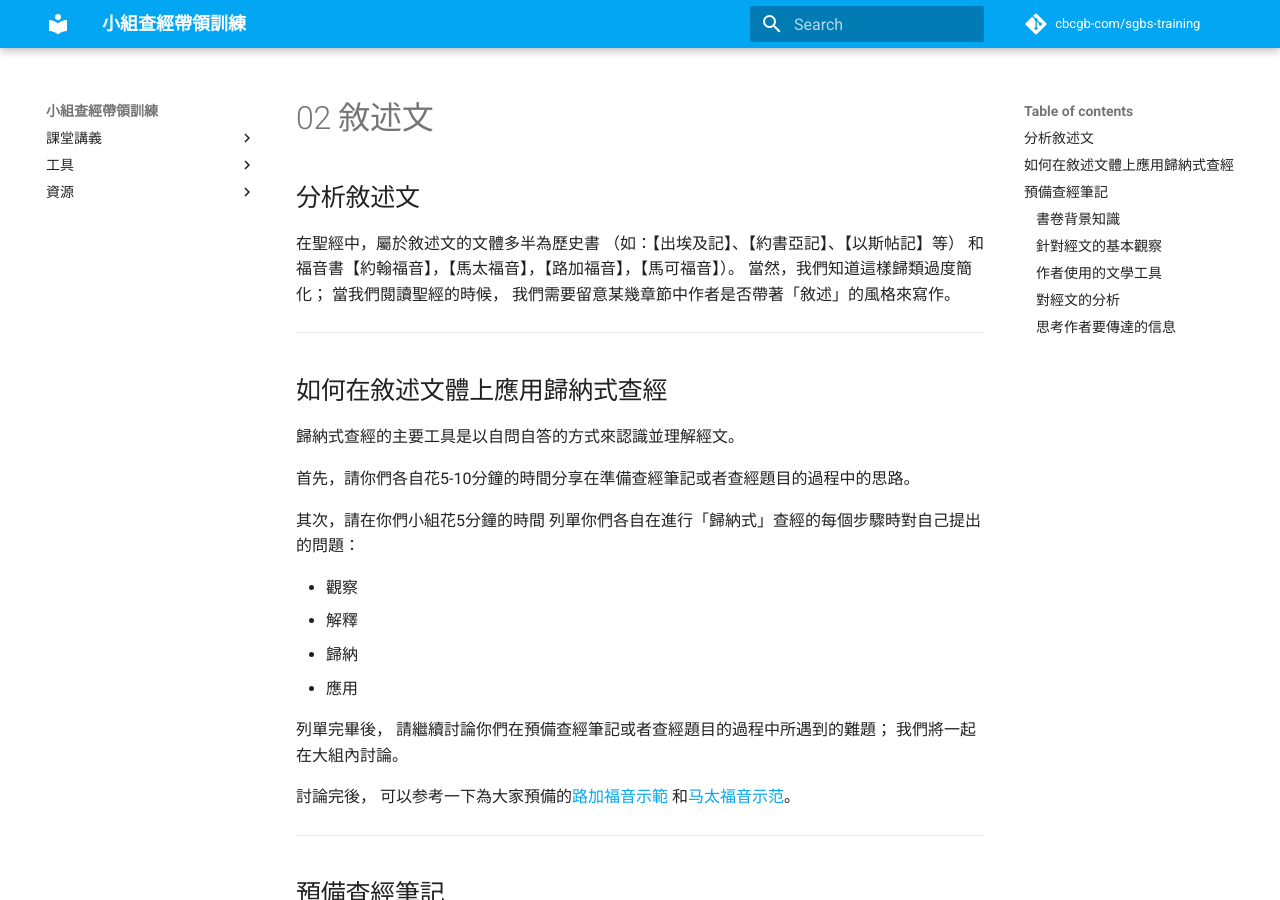
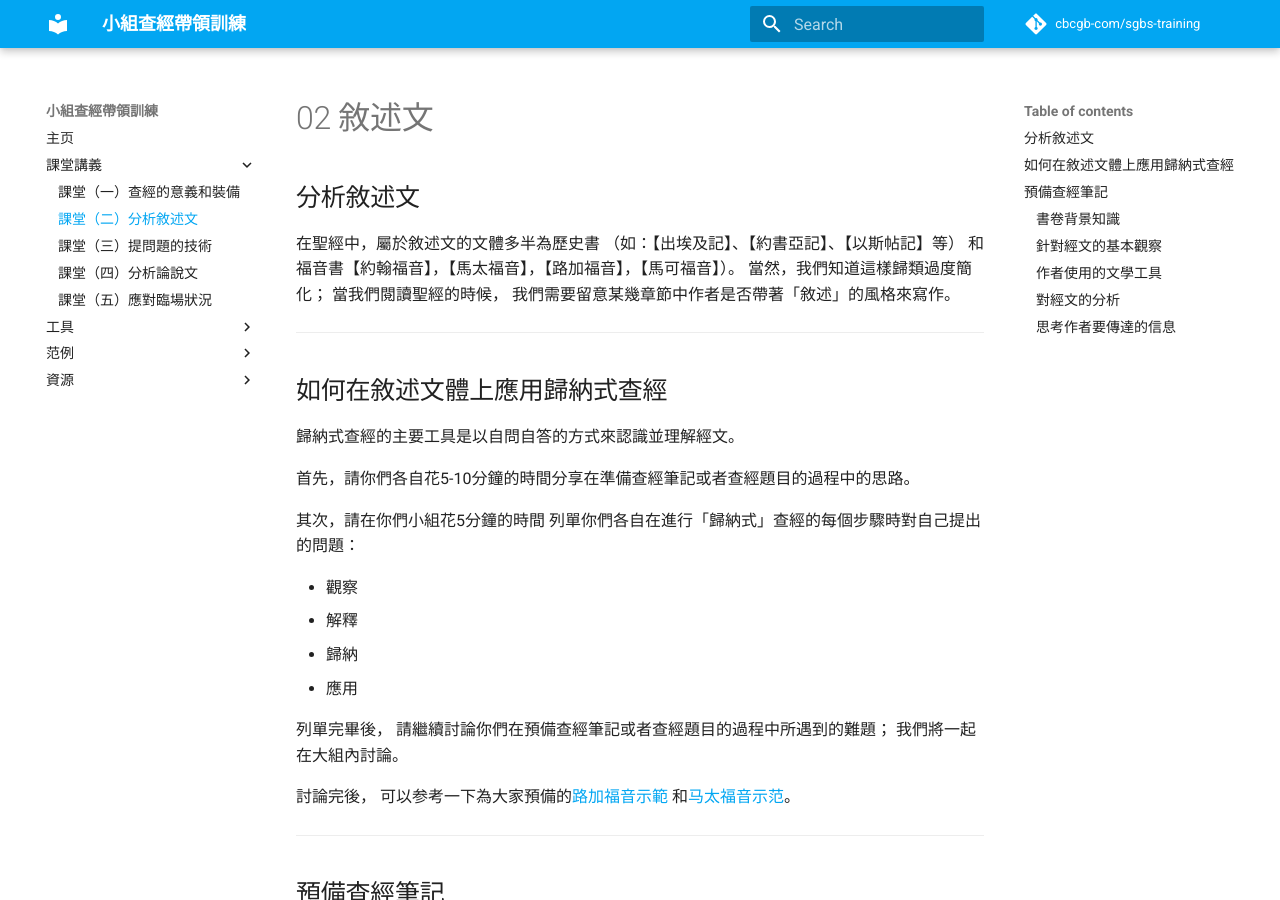
Before and after one commit to cbcgb-com/sgbs-training, an MkDocs documentation site: the page built from docs/class-notes/lesson-2-narrative.md, in a window 1280 px wide and 900 px high. Built offline with MkDocs 1.6.1 and Material for MkDocs 9.7.7, drawn with Linux system fonts in a browser that asks for light colours; comment, search, counter and statistics services are not loaded; some of the changed lines change nothing that is shown.

Commit message:
fixed some links

```diff
--- a/docs/class-notes/lesson-2-narratives.md
+++ b/docs/class-notes/lesson-2-narrative.md
@@ -30,8 +30,8 @@
 我們將一起在大組內討論。
 
 討論完後，
-可以参考一下為大家預備的[路加福音示範](./resources/luke-study-notes.md)
-和[马太福音示范](./resources/matthew-study-notes.md)。
+可以参考一下為大家預備的[路加福音示範](../examples/luke-study-notes.md)
+和[马太福音示范](../examples/matthew-study-notes.md)。
 
 -----
 
--- a/mkdocs.yml
+++ b/mkdocs.yml
@@ -11,6 +11,7 @@
   #   icon: 'library_books'
 
 nav:
+  - 主页: index.md
   - 課堂講義:
       課堂（一）查經的意義和裝備: class-notes/lesson-1-foundations.md
       課堂（二）分析敘述文: class-notes/lesson-2-narrative.md
@@ -20,6 +21,9 @@
   - 工具:
       论说⽂體的歸納法查經: tools/ibs-argumentation-notes.md
       敘述⽂體的歸納法查經: tools/ibs-narrative-notes.md
+  - 范例:
+      - 路加福音笔记: examples/luke-study-notes.md
+      - 马太福音笔记: examples/matthew-study-notes.md
   - 資源:
       線上查經注意事項: resources/virtual-study.md
 
```
